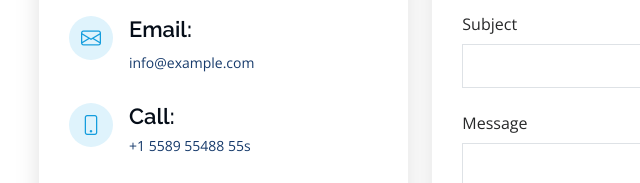
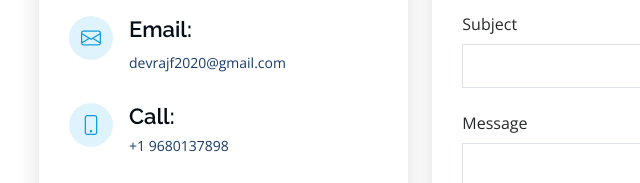
Before and after one commit to devraj-vaishnav/portfolio, a plain HTML site: page index.html in a window 1280 px wide. Shown: the part 3953-4136 px from the top of the page, 291-931 px from the left. Drawn offline with nearby package versions, Linux system fonts and the light colour scheme; files whose address does not match are found by name.

Commit message:
index.html

```diff
--- a/index.html
+++ b/index.html
@@ -329,13 +329,13 @@
               <div class="email">
                 <i class="bi bi-envelope"></i>
                 <h4>Email:</h4>
-                <p>info@example.com</p>
+                <p>devrajf2020@gmail.com</p>
               </div>
 
               <div class="phone">
                 <i class="bi bi-phone"></i>
                 <h4>Call:</h4>
-                <p>+1 5589 55488 55s</p>
+                <p>+1 9680137898</p>
               </div>
 
               <iframe src="https://www.google.com/maps/embed?pb=!1m14!1m8!1m3!1d12097.433213460943!2d-74.0062269!3d40.7101282!3m2!1i1024!2i768!4f13.1!3m3!1m2!1s0x0%3A0xb89d1fe6bc499443!2sDowntown+Conference+Center!5e0!3m2!1smk!2sbg!4v1539943755621" frameborder="0" style="border:0; width: 100%; height: 290px;" allowfullscreen></iframe>
```
